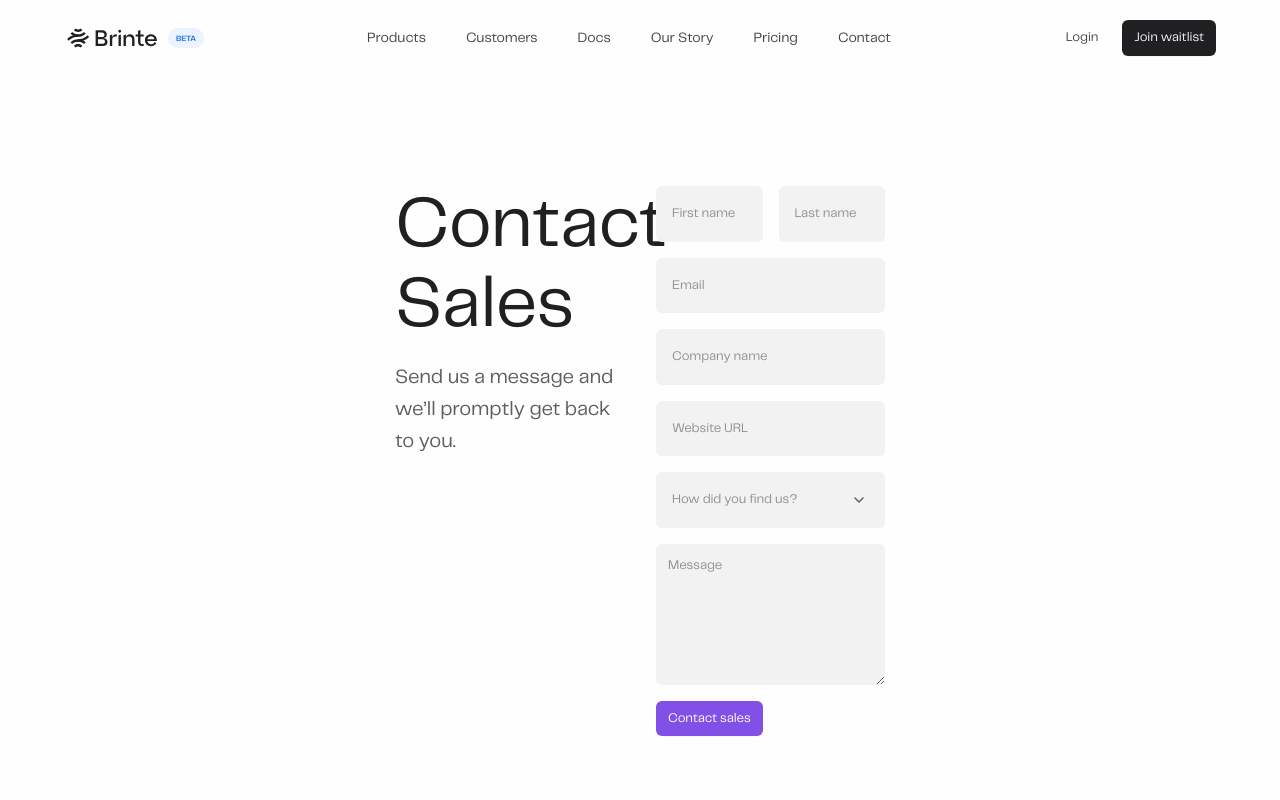
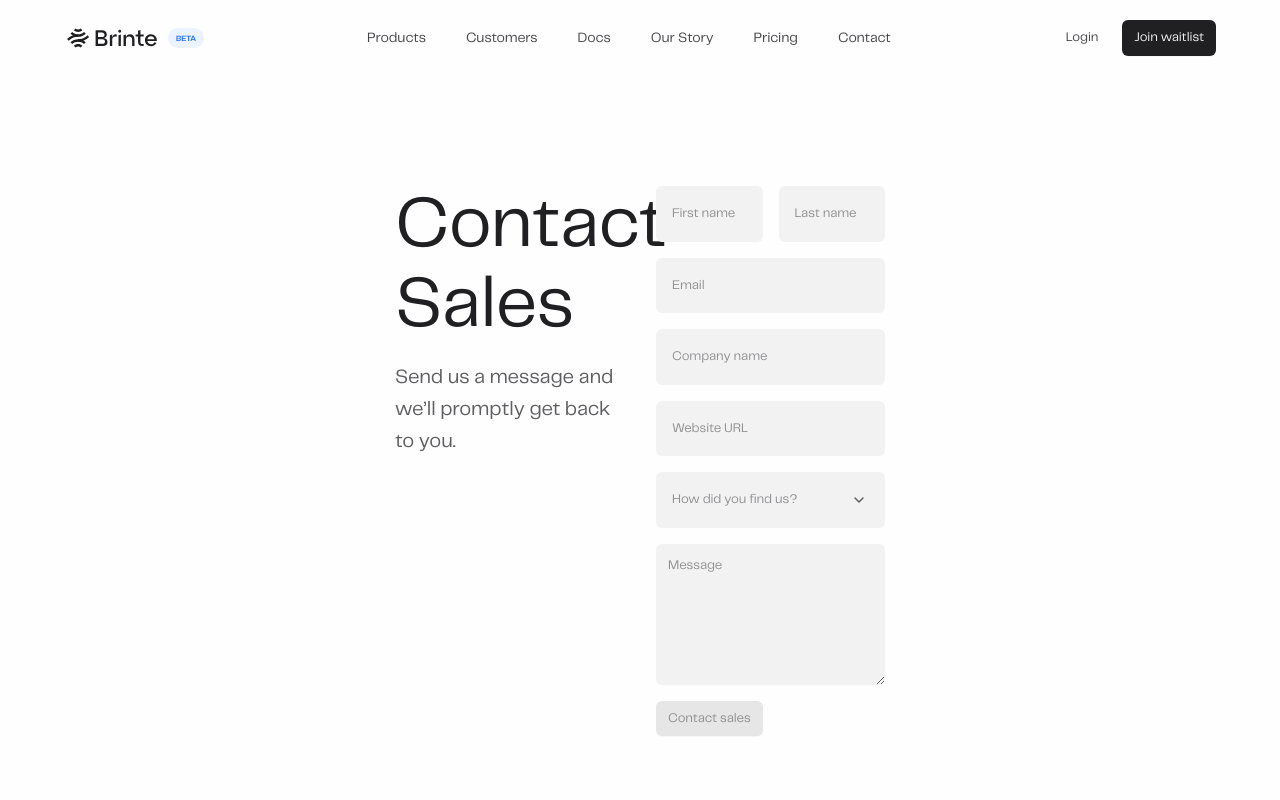
Before and after one commit to cddunni/Okra-Frontend-Engineer-Take-Home-Assessment, a React (Vite) app: page / in a window 1280 px wide. Shown: the top 800 px of the page. Built offline with nearby package versions, Linux system fonts and the light colour scheme.

Commit message:
disable contact form

```diff
--- a/src/components/ContactForm.jsx
+++ b/src/components/ContactForm.jsx
@@ -48,6 +48,8 @@ const ContactForm = ({setIsSuccessful}) => {
       alert("Something went wrong.");
     }
   };
+
+  const btnDisabled = !formData.message || !formData.lastName || !formData.firstName || !formData.companyName || !formData.howYouFoundUs || !formData.websiteURL
 
   return (
     <form type="form" method="POST">
@@ -130,6 +132,7 @@ const ContactForm = ({setIsSuccessful}) => {
       <Button
         type="submit"
         theme="primary"
+        disabled={btnDisabled}
         btnText={loading ? "Sending message..." : "Contact sales"}
         loading={loading}
         onClick={handleSubmit}
```
